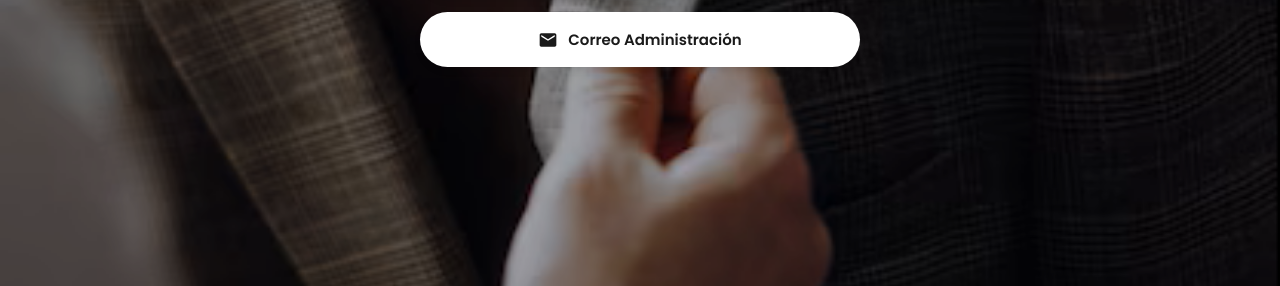
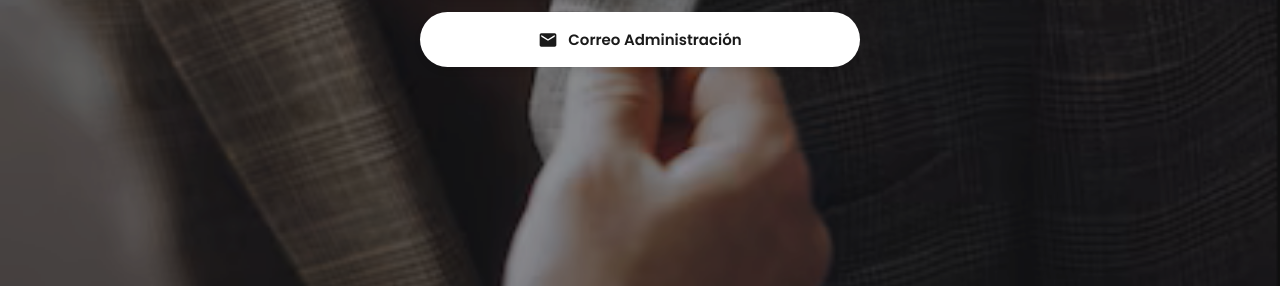
Before and after one commit to Alfanumerico-emu/UA, a plain HTML site: page index.html in a window 1280 px wide. Shown: the part 514-800 px from the top of the page. Drawn offline with Linux system fonts and the light colour scheme.

Commit message:
Update index.html

```diff
--- a/index.html
+++ b/index.html
@@ -40,7 +40,7 @@
             background-repeat: no-repeat;
 
             /* OPACIDAD DEL FONDO: Aquí puedes modificar el 1 (100%) por 0.8, 0.5, etc. */
-            opacity: 1;
+            opacity: .9;
 
             z-index: -1; /* Mantiene la imagen detrás del contenido */
         }
@@ -52,7 +52,7 @@
             left: 0;
             width: 100%;
             height: 100%;
-            background: rgba(0, 0, 0, 0.3); /* Ajusta este valor si necesitas oscurecer el fondo */
+            background: rgba(0, 0, 0, 0.4); /* Ajusta este valor si necesitas oscurecer el fondo */
             z-index: -1;
         }
 
```
